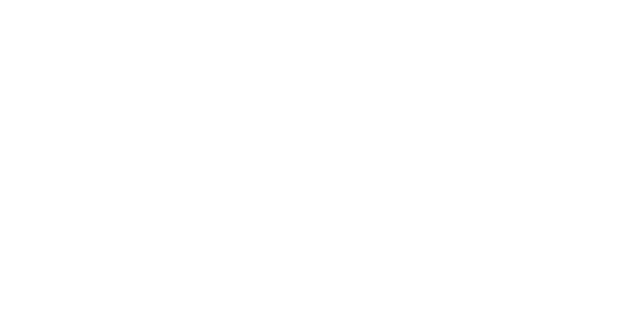
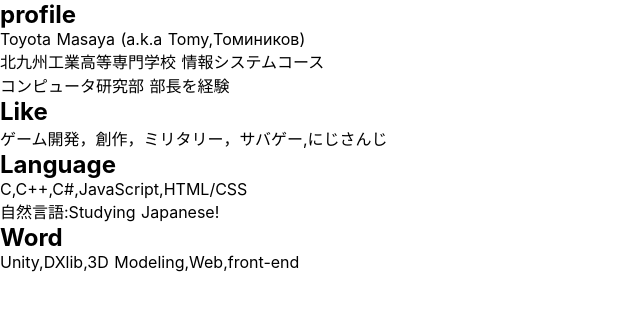
Before and after one commit to TomyJPN/TomyJPN.github.io-old-, a Nuxt app: page /profile in a window 1280 px wide. Before the commit this address had no page. Shown: the top 310 px of the page, without its empty margins (0-640 px from the left). Built offline with nearby package versions, Linux system fonts and the light colour scheme.

Commit message:
node_modules消したらわからんくなったので実行してないがprofile追加，router記述

```diff
--- a/package.json
+++ b/package.json
@@ -13,7 +13,8 @@
     "precommit": "npm run lint"
   },
   "dependencies": {
-    "nuxt": "^2.0.0"
+    "nuxt": "^2.3.4",
+    "vue-router": "^3.0.2"
   },
   "devDependencies": {
     "babel-eslint": "^10.0.1",
--- a/pages/index.vue
+++ b/pages/index.vue
@@ -2,6 +2,7 @@
   <div class="main">
     <my-header></my-header>
   <section class="container">
+    <router-view></router-view>
     Tomy's Portfolio Site
     <!--<div>
       <app-logo/>
@@ -31,13 +32,21 @@
 import AppLogo from '~/components/AppLogo.vue'
 import MyHeader from '~/components/header.vue'
 import MyFooter from '~/components/footer.vue'
+import Profile from '~/components/profile.vue'
+
+const router=new VueRouter({
+  routers // `routes: routes` の短縮表記
+})
 
 export default {
   components: {
     AppLogo,
     MyHeader,
     MyFooter
-  }
+  },
+  routes:[
+    {path:'/profile',component:Profile}
+    ]
 }
 </script>
 
--- /dev/null
+++ b/pages/profile.vue
@@ -0,0 +1,27 @@
+<template>
+    <div class="main">
+      <div class="about">
+        <h2>profile</h2>
+        <p>Toyota Masaya (a.k.a Tomy,Томиников)</p>
+        <p>北九州工業高等専門学校 情報システムコース</p>
+        <p>コンピュータ研究部 部長を経験</p>
+        <h2>Like</h2>
+        <p>ゲーム開発，創作，ミリタリー，サバゲー,にじさんじ</p>
+        <h2>Language</h2>
+        <p>C,C++,C#,JavaScript,HTML/CSS</p>
+        <p>自然言語:Studying Japanese!</p>
+        <h2>Word</h2>
+        <p>Unity,DXlib,3D Modeling,Web,front-end</p>
+      </div>
+    </div>
+</template>
+
+<script>
+    export default {
+        name: "profile"
+    }
+</script>
+
+<style scoped>
+
+</style>
```
Also changed, not shown: 1 other file (tests, documents, lock files or other folders).
